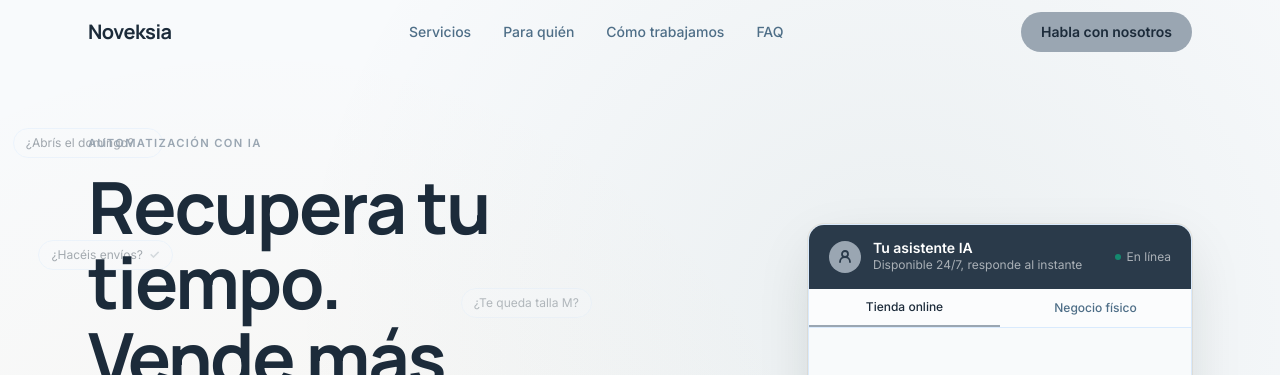
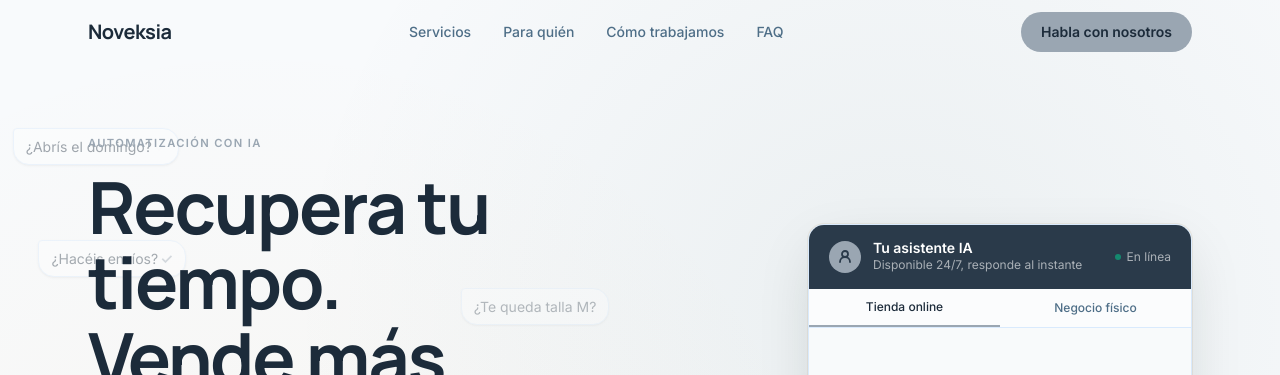
Before and after one commit to Noveksia/Noveksia-WebSite, a Next.js app: page / in a window 1280 px wide. Shown: the top 375 px of the page. Built offline with nearby package versions, Linux system fonts and the light colour scheme.

Commit message:
style floating messages as real chat bubbles

```diff
--- a/components/FloatingMessages.tsx
+++ b/components/FloatingMessages.tsx
@@ -51,7 +51,7 @@ function BubbleItem({
       transition={{ duration: 0.6, ease: "easeOut" }}
       aria-hidden="true"
       style={{ position: "absolute", pointerEvents: "none", top: position.top, left: position.left }}
-      className="flex items-center gap-1 bg-[var(--paper)] border border-[var(--line)] rounded-full px-3 py-1.5 text-xs text-[var(--ink)] whitespace-nowrap"
+      className="bg-white border border-[var(--line)] rounded-2xl rounded-tl-sm px-3 py-2 text-sm text-[var(--ink)] leading-snug shadow-sm max-w-[13rem]"
     >
       {text}
       <AnimatePresence>
@@ -124,7 +124,7 @@ export function FloatingMessages({ messages }: { messages: readonly string[] })
           <div
             key={i}
             style={{ position: "absolute", top: pos.top, left: pos.left, opacity: pos.opacity, pointerEvents: "none" }}
-            className="bg-[var(--paper)] border border-[var(--line)] rounded-full px-3 py-1.5 text-xs text-[var(--ink)] whitespace-nowrap"
+            className="bg-white border border-[var(--line)] rounded-2xl rounded-tl-sm px-3 py-2 text-sm text-[var(--ink)] leading-snug shadow-sm max-w-[13rem]"
           >
             {messages[i % messages.length]}
           </div>
```
